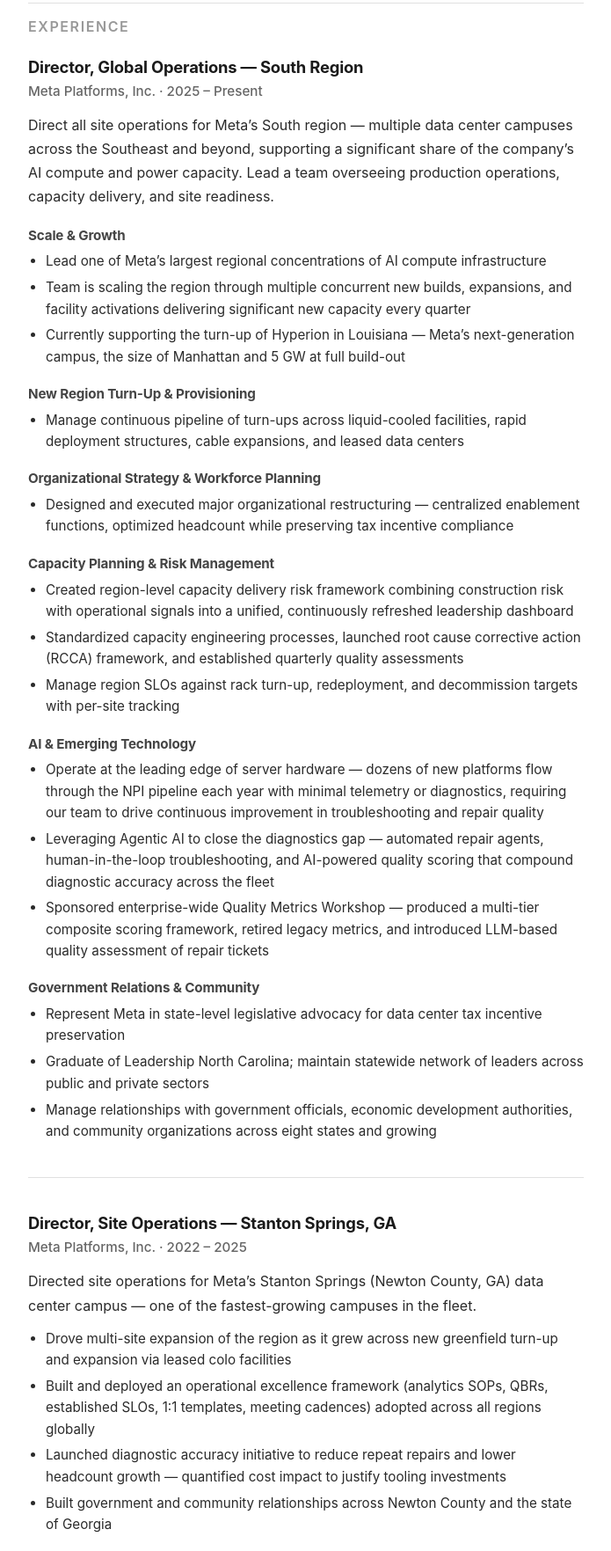
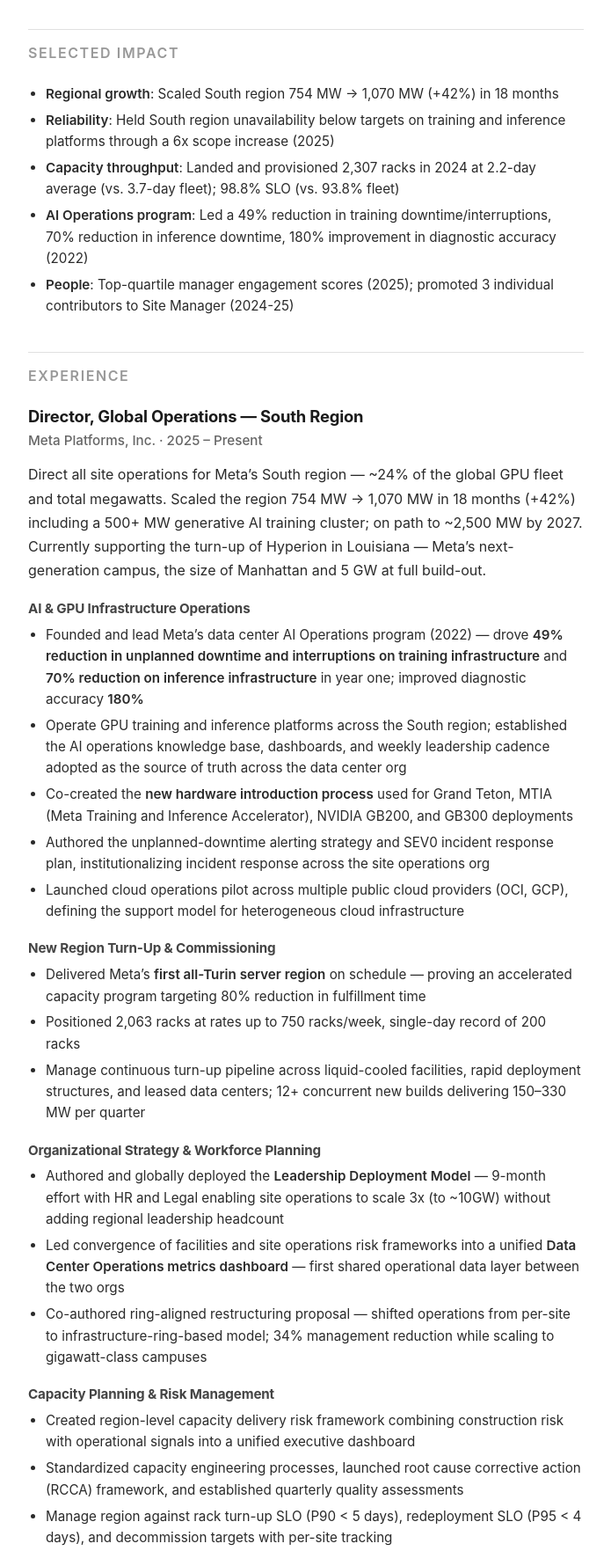
Before and after one commit to mcornelia/mcornelia, a plain HTML site: page cv.html in a window 1280 px wide. Shown: the part 684-2447 px from the top of the page at 88% size, without its empty margins (292-987 px from the left). Drawn offline with Linux system fonts and the light colour scheme.

Commit message:
Sync resume changes to website

```diff
--- a/cv.html
+++ b/cv.html
@@ -30,43 +30,52 @@
     <p class="mc-cv-name">T. Michael Cornelia</p>
     <p class="mc-cv-contact">Athens, GA&ensp;&middot;&ensp;<a href="https://linkedin.com/in/mcornelia">LinkedIn</a>&ensp;&middot;&ensp;<a href="/contact.html">Contact</a></p>
 
-    <p class="mc-cv-summary">Data center operations executive with 13+ years at Meta. Joined when the fleet was at the Megawatt scale and have grown with the team through multiple Gigawatts, now scaling toward dozens of Gigawatts. Currently directing operations for a multi-campus region supporting a significant share of the company&rsquo;s AI compute and power capacity. Expertise spans new region turn-up and provisioning, workforce strategy, AI-first operations, cloud/colo hybrid models, quality systems, and organizational design at hyperscale.</p>
+    <p class="mc-cv-summary">Data center operations Director responsible for ~24% of Meta&rsquo;s GPU fleet and power capacity. 13 years scaling Meta&rsquo;s fleet from megawatts to gigawatts; deep operational ownership of GPU training and inference platforms &mdash; Zion, Grand Teton, SMC, MTIA, and NVIDIA GB200/GB300 GenAI clusters. Founded and led Meta&rsquo;s data center AI Operations program &mdash; drove a 49% reduction in unplanned downtime and interruptions on training infrastructure and 70% on inference infrastructure in year one. Engineer &rarr; Director &mdash; engineer&rsquo;s instincts paired with director-level strategic range.</p>
+
+    <h2 class="mc-section-title">Selected Impact</h2>
+
+    <ul>
+      <li><strong>Regional growth</strong>: Scaled South region 754 MW &rarr; 1,070 MW (+42%) in 18 months</li>
+      <li><strong>Reliability</strong>: Held South region unavailability below targets on training and inference platforms through a 6x scope increase (2025)</li>
+      <li><strong>Capacity throughput</strong>: Landed and provisioned 2,307 racks in 2024 at 2.2-day average (vs. 3.7-day fleet); 98.8% SLO (vs. 93.8% fleet)</li>
+      <li><strong>AI Operations program</strong>: Led a 49% reduction in training downtime/interruptions, 70% reduction in inference downtime, 180% improvement in diagnostic accuracy (2022)</li>
+      <li><strong>People</strong>: Top-quartile manager engagement scores (2025); promoted 3 individual contributors to Site Manager (2024-25)</li>
+    </ul>
 
     <h2 class="mc-section-title">Experience</h2>
 
     <h3 class="mc-role-title">Director, Global Operations &mdash; South Region</h3>
     <p class="mc-role-meta">Meta Platforms, Inc. &middot; 2025 &ndash; Present</p>
-    <p class="mc-role-desc">Direct all site operations for Meta&rsquo;s South region &mdash; multiple data center campuses across the Southeast and beyond, supporting a significant share of the company&rsquo;s AI compute and power capacity. Lead a team overseeing production operations, capacity delivery, and site readiness.</p>
+    <p class="mc-role-desc">Direct all site operations for Meta&rsquo;s South region &mdash; ~24% of the global GPU fleet and total megawatts. Scaled the region 754 MW &rarr; 1,070 MW in 18 months (+42%) including a 500+ MW generative AI training cluster; on path to ~2,500 MW by 2027. Currently supporting the turn-up of Hyperion in Louisiana &mdash; Meta&rsquo;s next-generation campus, the size of Manhattan and 5 GW at full build-out.</p>
 
-    <h4>Scale &amp; Growth</h4>
+    <h4>AI &amp; GPU Infrastructure Operations</h4>
     <ul>
-      <li>Lead one of Meta&rsquo;s largest regional concentrations of AI compute infrastructure</li>
-      <li>Team is scaling the region through multiple concurrent new builds, expansions, and facility activations delivering significant new capacity every quarter</li>
-      <li>Currently supporting the turn-up of Hyperion in Louisiana &mdash; Meta&rsquo;s next-generation campus, the size of Manhattan and 5 GW at full build-out</li>
+      <li>Founded and lead Meta&rsquo;s data center AI Operations program (2022) &mdash; drove <strong>49% reduction in unplanned downtime and interruptions on training infrastructure</strong> and <strong>70% reduction on inference infrastructure</strong> in year one; improved diagnostic accuracy <strong>180%</strong></li>
+      <li>Operate GPU training and inference platforms across the South region; established the AI operations knowledge base, dashboards, and weekly leadership cadence adopted as the source of truth across the data center org</li>
+      <li>Co-created the <strong>new hardware introduction process</strong> used for Grand Teton, MTIA (Meta Training and Inference Accelerator), NVIDIA GB200, and GB300 deployments</li>
+      <li>Authored the unplanned-downtime alerting strategy and SEV0 incident response plan, institutionalizing incident response across the site operations org</li>
+      <li>Launched cloud operations pilot across multiple public cloud providers (OCI, GCP), defining the support model for heterogeneous cloud infrastructure</li>
     </ul>
 
-    <h4>New Region Turn-Up &amp; Provisioning</h4>
+    <h4>New Region Turn-Up &amp; Commissioning</h4>
     <ul>
-      <li>Manage continuous pipeline of turn-ups across liquid-cooled facilities, rapid deployment structures, cable expansions, and leased data centers</li>
+      <li>Delivered Meta&rsquo;s <strong>first all-Turin server region</strong> on schedule &mdash; proving an accelerated capacity program targeting 80% reduction in fulfillment time</li>
+      <li>Positioned 2,063 racks at rates up to 750 racks/week, single-day record of 200 racks</li>
+      <li>Manage continuous turn-up pipeline across liquid-cooled facilities, rapid deployment structures, and leased data centers; 12+ concurrent new builds delivering 150&ndash;330 MW per quarter</li>
     </ul>
 
     <h4>Organizational Strategy &amp; Workforce Planning</h4>
     <ul>
-      <li>Designed and executed major organizational restructuring &mdash; centralized enablement functions, optimized headcount while preserving tax incentive compliance</li>
+      <li>Authored and globally deployed the <strong>Leadership Deployment Model</strong> &mdash; 9-month effort with HR and Legal enabling site operations to scale 3x (to ~10GW) without adding regional leadership headcount</li>
+      <li>Led convergence of facilities and site operations risk frameworks into a unified <strong>Data Center Operations metrics dashboard</strong> &mdash; first shared operational data layer between the two orgs</li>
+      <li>Co-authored ring-aligned restructuring proposal &mdash; shifted operations from per-site to infrastructure-ring-based model; 34% management reduction while scaling to gigawatt-class campuses</li>
     </ul>
 
     <h4>Capacity Planning &amp; Risk Management</h4>
     <ul>
-      <li>Created region-level capacity delivery risk framework combining construction risk with operational signals into a unified, continuously refreshed leadership dashboard</li>
+      <li>Created region-level capacity delivery risk framework combining construction risk with operational signals into a unified executive dashboard</li>
       <li>Standardized capacity engineering processes, launched root cause corrective action (RCCA) framework, and established quarterly quality assessments</li>
-      <li>Manage region SLOs against rack turn-up, redeployment, and decommission targets with per-site tracking</li>
-    </ul>
-
-    <h4>AI &amp; Emerging Technology</h4>
-    <ul>
-      <li>Operate at the leading edge of server hardware &mdash; dozens of new platforms flow through the NPI pipeline each year with minimal telemetry or diagnostics, requiring our team to drive continuous improvement in troubleshooting and repair quality</li>
-      <li>Leveraging Agentic AI to close the diagnostics gap &mdash; automated repair agents, human-in-the-loop troubleshooting, and AI-powered quality scoring that compound diagnostic accuracy across the fleet</li>
-      <li>Sponsored enterprise-wide Quality Metrics Workshop &mdash; produced a multi-tier composite scoring framework, retired legacy metrics, and introduced LLM-based quality assessment of repair tickets</li>
+      <li>Manage region against rack turn-up SLO (P90 &lt; 5 days), redeployment SLO (P95 &lt; 4 days), and decommission targets with per-site tracking</li>
     </ul>
 
     <h4>Government Relations &amp; Community</h4>
@@ -82,9 +91,10 @@
     <p class="mc-role-meta">Meta Platforms, Inc. &middot; 2022 &ndash; 2025</p>
     <p class="mc-role-desc">Directed site operations for Meta&rsquo;s Stanton Springs (Newton County, GA) data center campus &mdash; one of the fastest-growing campuses in the fleet.</p>
     <ul>
-      <li>Drove multi-site expansion of the region as it grew across new greenfield turn-up and expansion via leased colo facilities</li>
-      <li>Built and deployed an operational excellence framework (analytics SOPs, QBRs, established SLOs, 1:1 templates, meeting cadences) adopted across all regions globally</li>
-      <li>Launched diagnostic accuracy initiative to reduce repeat repairs and lower headcount growth &mdash; quantified cost impact to justify tooling investments</li>
+      <li>Sponsored enterprise-wide Quality Metrics Workshop &mdash; multi-tier composite scoring framework retired legacy metrics; introduced LLM-based quality assessment of repair tickets</li>
+      <li>Built operational excellence framework (1:1 templates, meeting cadences, analytics SOPs) adopted across all regions globally</li>
+      <li>Launched diagnostic accuracy initiative &mdash; reduced repeat repairs, slowed headcount growth, and quantified cost impact to justify tooling investments</li>
+      <li>Led insourcing business case analyzing contingent vs. FTE economics across 500+ positions, including staffing models for gigawatt-scale sites through 2030</li>
       <li>Built government and community relationships across Newton County and the state of Georgia</li>
     </ul>
 
@@ -95,7 +105,7 @@
     <p class="mc-role-desc">Managed infrastructure operations teams at Meta&rsquo;s Stanton Springs campus during a period of rapid expansion and new building commissioning.</p>
     <ul>
       <li>Owned all capacity-related projects across the campus as it went from dirt to provisioning, including new building commissioning and expansion phases</li>
-      <li>Directed the turn-up of the largest known NVIDIA A100 GPU neural network at the time; then followed that with the largest known H100 GPU neural network</li>
+      <li><strong>Directed the turn-up of the largest known NVIDIA A100 GPU neural network at the time; followed by the largest known H100 GPU neural network</strong></li>
       <li>Managed cross-functional coordination across construction, production operations, and headquarters teams for turn-up, turn-down, and retrofit execution</li>
       <li>Developed operational processes and standards subsequently adopted at other sites</li>
       <li>Mentored individual contributors across multiple technical teams</li>
@@ -117,21 +127,21 @@
 
     <h3 class="mc-role-title">Earlier Career</h3>
 
-    <p class="mc-role-desc"><strong>System Engineer &amp; Architect</strong> &mdash; SUM/IT Systems &middot; 2004 &ndash; 2013<br>
-    Designed and deployed systems solutions (Unix, Linux, VMware, Windows Server) for SMB customers. Co-created the company&rsquo;s cloud offering and managed full customer lifecycle from scoping through long-term support.</p>
+    <p class="mc-role-desc"><strong>Systems Engineer &amp; Architect</strong> &mdash; SUM/IT Systems &middot; 2004 &ndash; 2013<br>
+    Designed and deployed systems solutions (Unix, Linux, VMware, Solaris, Windows Server) for SMB customers. Co-created the company&rsquo;s cloud offering and managed full customer lifecycle from scoping through long-term support.</p>
 
     <p class="mc-role-desc"><strong>VP, Operations &amp; Information Systems</strong> &mdash; The School Box, Inc. &middot; 2000 &ndash; 2013<br>
-    Directed technology operations for a multi-location Southeast retailer (~400 employees). Managed all infrastructure, partnered with CEO/CFO on strategy and budgets, and built the organization&rsquo;s primary knowledge management platform.</p>
+    Directed technology operations for a multi-state retailer (~400 employees). Managed all infrastructure, partnered with CEO/CFO on strategy and budgets, and built the organization&rsquo;s primary technical strategy and knowledge management platform.</p>
 
     <h2 class="mc-section-title">Core Competencies</h2>
 
-    <p class="mc-competencies">Data Center Operations &middot; Hyperscale Infrastructure &middot; New Site Commissioning &middot; Liquid Cooling &middot; Capacity Planning &amp; Delivery &middot; SLO Management &middot; GPU Fleet Operations &middot; AI/ML Training Clusters &middot; Agentic AI for Operations &middot; Multi-Cloud (OCI, AWS, GCP) &middot; Colocation Management &middot; Workforce Strategy &middot; Organizational Design &middot; Quality Systems &middot; Operational Excellence &middot; Legislative Advocacy &middot; Government Affairs &middot; Community Development</p>
+    <p class="mc-competencies">Data Center Operations &middot; Hyperscale Infrastructure &middot; GPU Fleet Operations &middot; AI/ML Training Clusters &middot; New Site Commissioning &middot; Liquid Cooling &middot; Capacity Planning &amp; Delivery &middot; SLO Management &middot; Agentic AI for Operations &middot; Multi-Cloud (OCI, AWS, GCP) &middot; Colocation Management &middot; Workforce Strategy &middot; Organizational Design &middot; Quality Systems &middot; Operational Excellence &middot; Legislative Advocacy &middot; Government Affairs &middot; Community Development</p>
 
     <h2 class="mc-section-title">Education &amp; Certifications</h2>
 
     <div class="mc-education">
-      <p><strong>Leadership North Carolina</strong> &mdash; Graduate</p>
-      <p><strong>University of Georgia</strong> &mdash; Business Management</p>
+      <p><strong>Leadership North Carolina</strong> &mdash; Statewide leadership program (graduate)</p>
+      <p><strong>University of Georgia</strong> &mdash; Business Management coursework</p>
       <p><strong>Red Hat Certified Engineer (RHCE)</strong></p>
       <p><strong>Red Hat Certified System Administrator (RHCSA)</strong></p>
       <p><strong>Six Sigma Green Belt</strong></p>
```
Also changed, not shown: about.html (+8 -4 lines), index.html (+1 -1 lines), play.html (+1 -1 lines).
